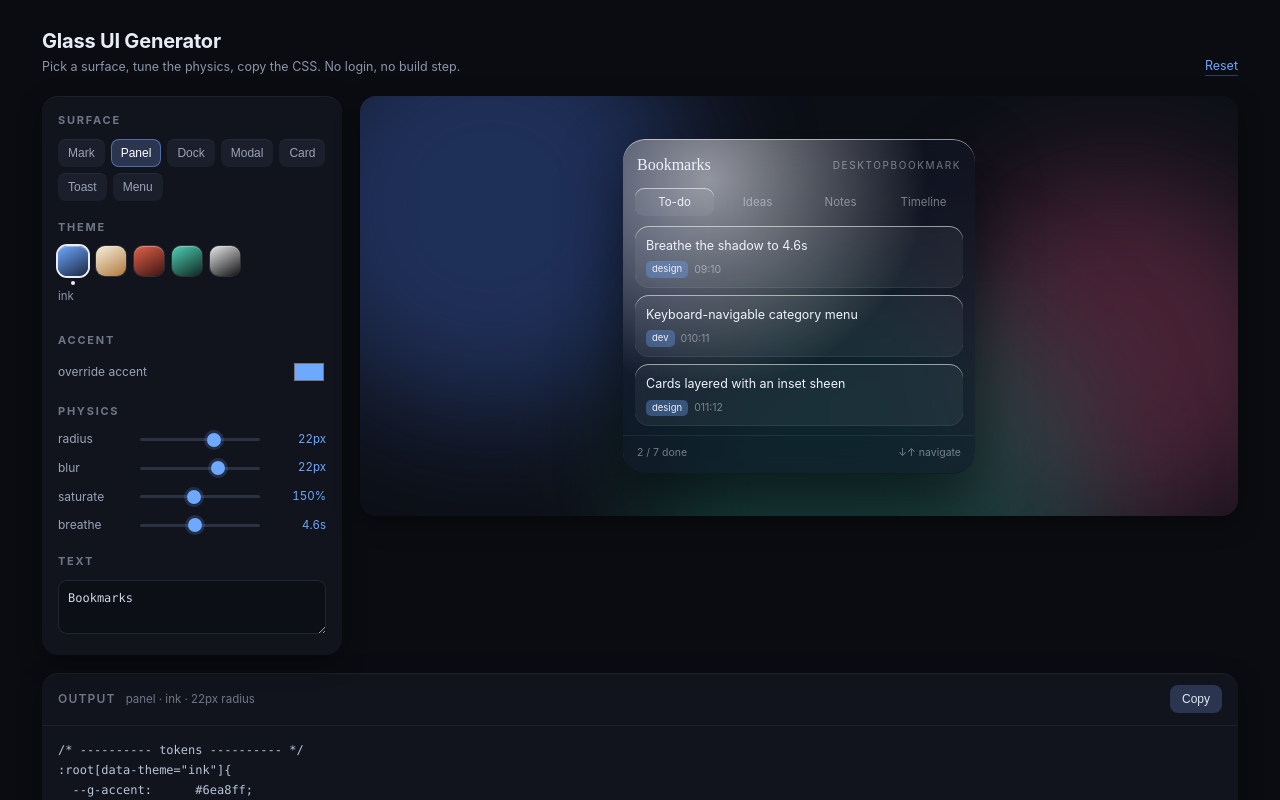
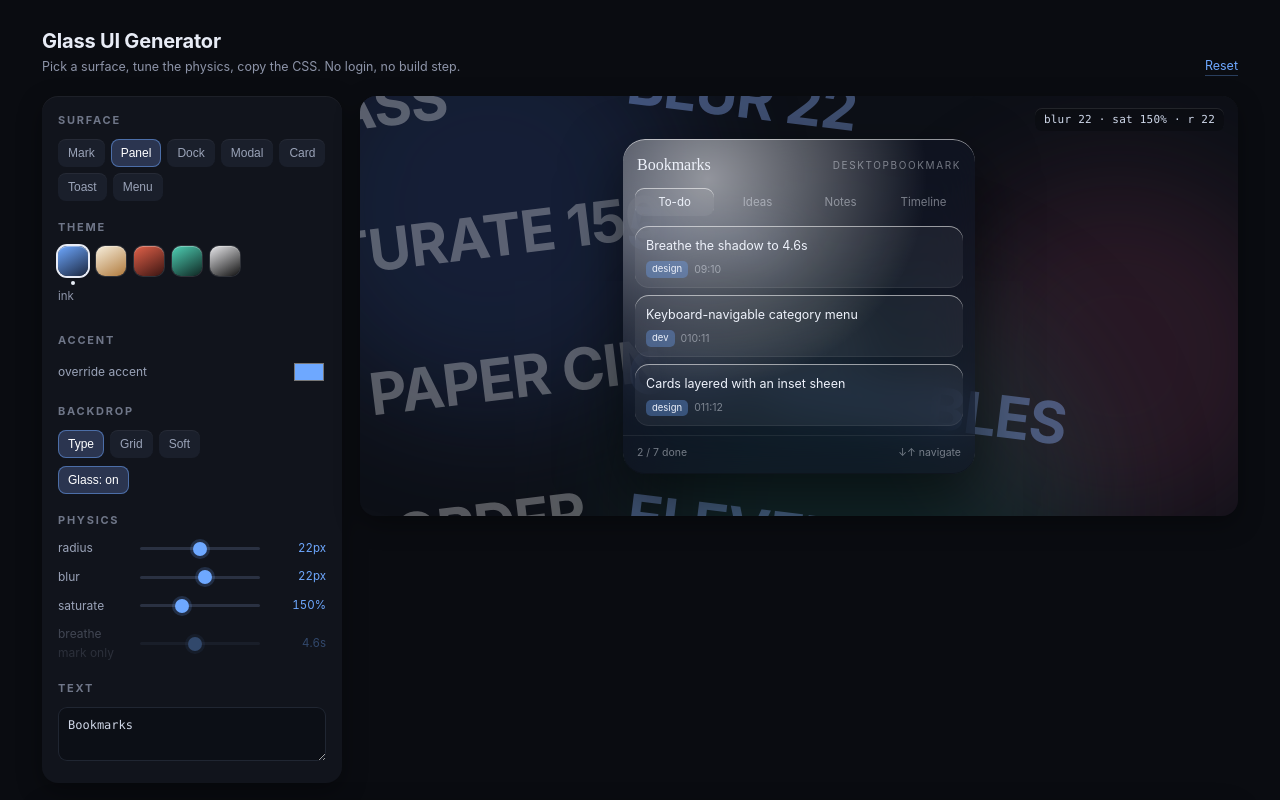
Before and after one commit to 8-321/glass-ui-generator, a plain HTML site: page index.html in a window 1280 px wide. Shown: the top 800 px of the page. Drawn offline with Linux system fonts and the light colour scheme.

Commit message:
Make glass effects visible: type/grid backdrops, live readout, glass on-off A/B, wider slider ranges

```diff
--- a/index.html
+++ b/index.html
@@ -60,11 +60,29 @@ textarea{width:100%;height:54px;resize:vertical;border:0;border-radius:9px;paddi
 .wall i:nth-child(1){width:420px;height:420px;left:-80px;top:-100px;background:#2f4a8f}
 .wall i:nth-child(2){width:360px;height:360px;right:-60px;top:80px;background:#7a3350}
 .wall i:nth-child(3){width:460px;height:460px;left:32%;bottom:-220px;background:#1d5a52}
+.badge{position:absolute;top:12px;right:14px;z-index:3;font:11px/1 ui-monospace,SFMono-Regular,Consolas,monospace;
+  letter-spacing:.02em;color:#cfd8ea;background:rgba(10,12,17,.62);padding:6px 9px;border-radius:7px;
+  box-shadow:inset 0 1px 0 rgba(255,255,255,.10);pointer-events:none}
+.stage.no-glass .scene *{backdrop-filter:none !important;-webkit-backdrop-filter:none !important}
 .stage.light .wall{background:#ece2ce}
 .stage.light .wall i:nth-child(1){background:#c9b48a;opacity:.4}
 .stage.light .wall i:nth-child(2){background:#e0c6a4;opacity:.4}
 .stage.light .wall i:nth-child(3){background:#b9c2a9;opacity:.4}
 .scene{position:relative;z-index:2;display:grid;place-items:center;padding:34px;width:100%}
+.gridwall{position:absolute;inset:0;opacity:0;transition:opacity .35s;
+  background:conic-gradient(from 90deg at 50% 50%,#1b2a4a 0 25%,#7a3350 0 50%,#1d5a52 0 75%,#8a5b28 0);
+  background-size:44px 44px}
+.typewall{position:absolute;inset:-12%;display:flex;flex-direction:column;justify-content:center;gap:14px;
+  opacity:0;transition:opacity .35s;pointer-events:none;overflow:hidden}
+.typewall span{font:650 clamp(26px,4.6vw,58px)/1 Inter,system-ui,sans-serif;letter-spacing:-.02em;
+  color:#fff;opacity:.30;white-space:nowrap;transform:rotate(-7deg)}
+.typewall span:nth-child(even){transform:rotate(7deg);margin-left:34%;color:#8fb3ff;opacity:.38}
+.stage[data-bg="type"] .typewall{opacity:1}
+.stage[data-bg="type"] .wall i{opacity:.26}
+.stage[data-bg="grid"] .gridwall{opacity:1}
+.stage[data-bg="grid"] .wall i{opacity:.18}
+.stage[data-bg="soft"] .wall i{opacity:.55}
+#row-breathe.dim{opacity:.35}
 
 /* ---------- generated glass CSS (same as the kit) ---------- */
 :root{
@@ -268,11 +286,23 @@ pre{margin:0;padding:16px;overflow:auto;max-height:320px;font:12px/1.65 ui-monos
       </div>
 
       <div class="group">
+        <h2>Backdrop</h2>
+        <div class="chips" id="bgs">
+          <button class="chip" data-v="type" aria-pressed="true">Type</button>
+          <button class="chip" data-v="grid" aria-pressed="false">Grid</button>
+          <button class="chip" data-v="soft" aria-pressed="false">Soft</button>
+        </div>
+        <div class="chips" style="margin-top:8px">
+          <button class="chip" id="glassToggle" aria-pressed="true">Glass: on</button>
+        </div>
+      </div>
+
+      <div class="group">
         <h2>Physics</h2>
-        <div class="row"><label for="radius">radius</label><input type="range" id="radius" min="8" max="30" step="1" value="22"><output id="o-radius">22px</output></div>
-        <div class="row"><label for="blur">blur</label><input type="range" id="blur" min="6" max="30" step="1" value="22"><output id="o-blur">22px</output></div>
-        <div class="row"><label for="sat">saturate</label><input type="range" id="sat" min="110" max="200" step="5" value="150"><output id="o-sat">150%</output></div>
-        <div class="row"><label for="breathe">breathe</label><input type="range" id="breathe" min="26" max="70" step="2" value="46"><output id="o-breathe">4.6s</output></div>
+        <div class="row"><label for="radius">radius</label><input type="range" id="radius" min="4" max="40" step="1" value="22"><output id="o-radius">22px</output></div>
+        <div class="row"><label for="blur">blur</label><input type="range" id="blur" min="0" max="40" step="1" value="22"><output id="o-blur">22px</output></div>
+        <div class="row"><label for="sat">saturate</label><input type="range" id="sat" min="100" max="250" step="5" value="150"><output id="o-sat">150%</output></div>
+        <div class="row" id="row-breathe"><label for="breathe">breathe <em style="font-style:normal;opacity:.55">mark only</em></label><input type="range" id="breathe" min="26" max="70" step="2" value="46"><output id="o-breathe">4.6s</output></div>
       </div>
 
       <div class="group">
@@ -281,8 +311,17 @@ pre{margin:0;padding:16px;overflow:auto;max-height:320px;font:12px/1.65 ui-monos
       </div>
     </aside>
 
-    <section class="stage" id="stage">
-      <div class="wall"><i></i><i></i><i></i></div>
+    <section class="stage" id="stage" data-bg="type">
+      <div class="wall">
+        <i></i><i></i><i></i>
+        <div class="gridwall" aria-hidden="true"></div>
+        <div class="typewall" aria-hidden="true">
+          <span>GLASS</span><span>BLUR 22</span><span>SATURATE 150</span>
+          <span>56 PX</span><span>INK PAPER CINNABAR</span><span>CSS VARIABLES</span>
+          <span>NO BORDER</span><span>ELEVEN RULES</span>
+        </div>
+      </div>
+      <div class="badge" id="badge">blur 22 · sat 150% · r 22</div>
       <div class="scene" id="scene" data-theme="ink"></div>
     </section>
   </div>
@@ -417,6 +456,8 @@ pre{margin:0;padding:16px;overflow:auto;max-height:320px;font:12px/1.65 ui-monos
     $("#stage").classList.toggle("light", C.theme === "paper");
 
     scene.innerHTML = MARKUP[C.surface](C.text);
+    var rb = document.getElementById("row-breathe");
+    if (rb) rb.classList.toggle("dim", C.surface !== "mark");
 
     var css =
 "/* ---------- tokens ---------- */\n"+
@@ -438,6 +479,8 @@ pre{margin:0;padding:16px;overflow:auto;max-height:320px;font:12px/1.65 ui-monos
 CSS_SNIP[C.surface]+"\n\n"+
 "/* 7 rules: no border · blur+saturate · sheen stops · spread not colour\n   · dividers are shadows · zero emoji · never animate blur */";
 
+    var bd = document.getElementById("badge");
+    if (bd) bd.textContent = "blur " + C.blur + " · sat " + C.sat + "% · r " + C.radius;
     $("#out").textContent = css;
     $("#hint").textContent = C.surface + " · " + C.theme + " · " + C.radius + "px radius";
   }
@@ -453,6 +496,14 @@ CSS_SNIP[C.surface]+"\n\n"+
       });
     });
   }
+
+  Array.prototype.forEach.call(document.querySelectorAll("#bgs [data-v]"), function(btn){
+    btn.addEventListener("click", function(){
+      Array.prototype.forEach.call(document.querySelectorAll("#bgs [data-v]"), function(b){ b.setAttribute("aria-pressed","false"); });
+      btn.setAttribute("aria-pressed","true");
+      $("#stage").dataset.bg = btn.dataset.v;
+    });
+  });
 
   bindChips("#surfaces","surface");
   bindChips("#themes","theme");
@@ -504,6 +555,13 @@ CSS_SNIP[C.surface]+"\n\n"+
     }
   });
 
+  $("#glassToggle").addEventListener("click", function(){
+    var on = this.getAttribute("aria-pressed") === "true";
+    this.setAttribute("aria-pressed", String(!on));
+    this.textContent = "Glass: " + (on ? "off" : "on");
+    $("#stage").classList.toggle("no-glass", on);
+  });
+
   $("#accent").value = THEME_ACCENT.ink;
   apply();
   window.__genReady = true;
```
Also changed, not shown: live.png (added).
